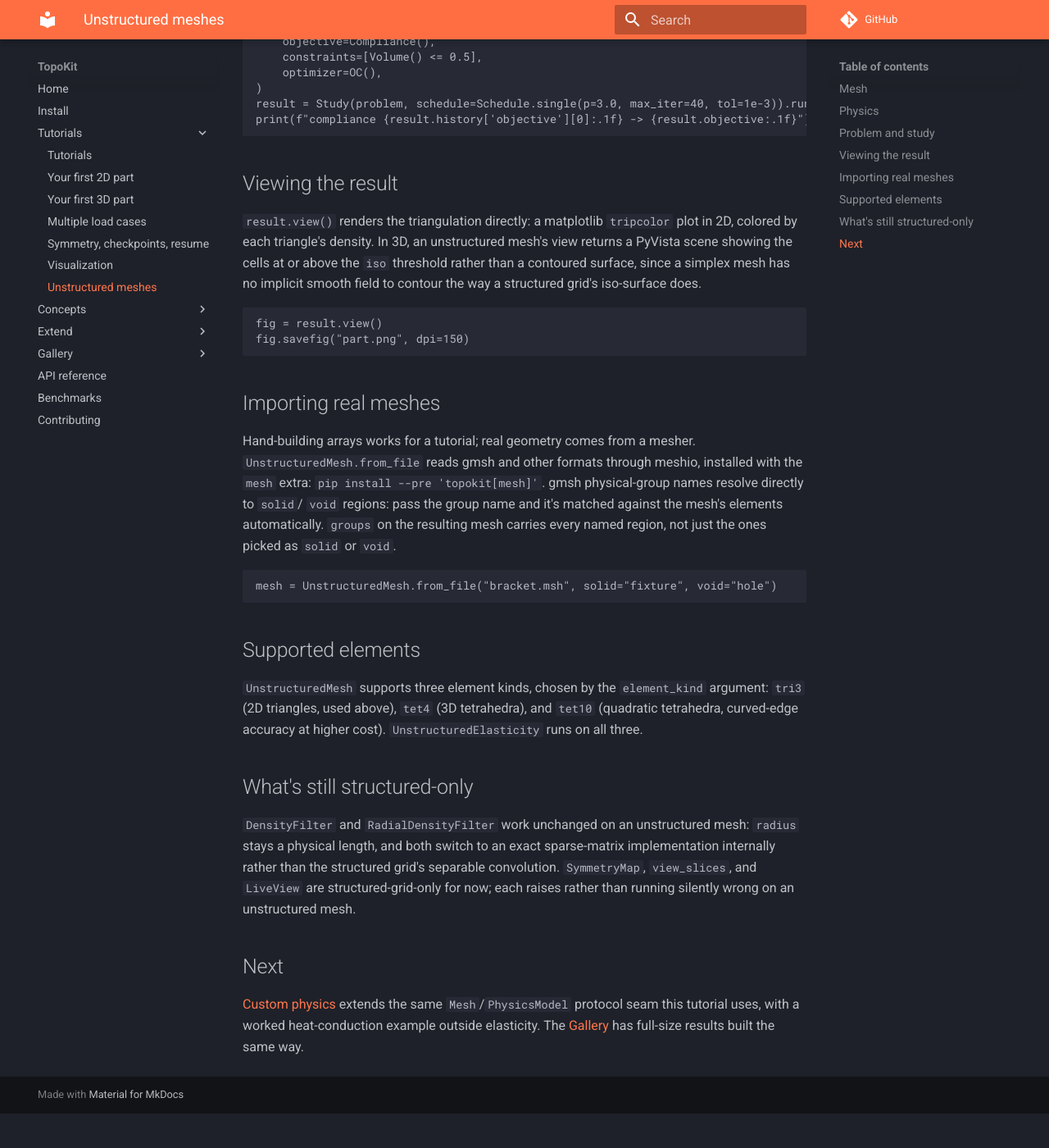
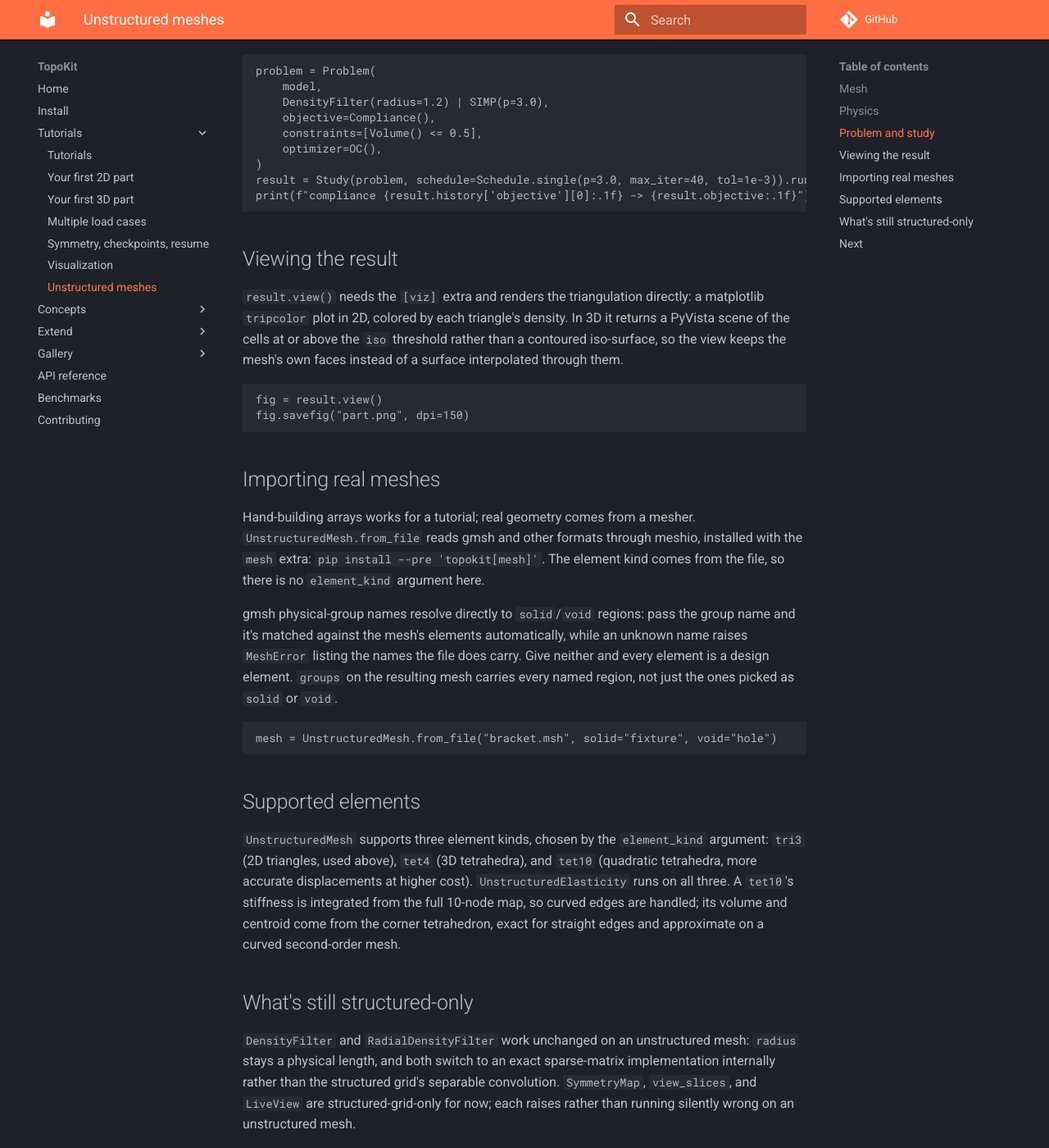
Before and after one commit to UdvardiPeter/topokit, an MkDocs documentation site: the page built from docs/content/tutorials/unstructured.md, in a window 1280 px wide and 1400 px high, scrolled down 1702 px. Shown: the whole window at 82% size. Built offline with MkDocs 1.6.1 and Material for MkDocs 9.7.7, drawn with Linux system fonts in a browser that asks for light colours; comment, search, counter and statistics services are not loaded; before the commit the page ends 3060 px from its top, so only the background shows below that; some of the changed text lies outside the part shown.

Commit message:
Correct the unstructured tutorial's claims
The orientation rule is the first thing a hand-built array trips over, so
state it; element kind, group names and the all-design default are what a
real gmsh file needs. tet10 buys displacement accuracy, not exact
volumes, and the 3D threshold is a choice rather than a limit of simplex
meshes. Custom physics works the PhysicsModel seam, not the Mesh one, and
every gallery page is a structured grid.

Signed-off-by: Peter Udvardi <udvardi.peter98@gmail.com>

````diff
--- a/docs/content/tutorials/unstructured.md
+++ b/docs/content/tutorials/unstructured.md
@@ -15,6 +15,10 @@ numpy arrays, the `Mesh` protocol's minimal case: any tool that produces
 CAD mesher. The triangulated grid below is just an easy in-page example,
 splitting each quad of a regular grid into two triangles so the tutorial
 needs no extra dependency to run.
+
+Connectivity follows VTK node order, and every element needs a positive
+signed area (volume in 3D): a flipped triangle raises `MeshError` naming
+its element id rather than being reoriented silently.
 
 ```python
 import numpy as np
@@ -88,12 +92,11 @@ print(f"compliance {result.history['objective'][0]:.1f} -> {result.objective:.1f
 
 ## Viewing the result
 
-`result.view()` renders the triangulation directly: a matplotlib
-`tripcolor` plot in 2D, colored by each triangle's density. In 3D, an
-unstructured mesh's view returns a PyVista scene showing the cells at or
-above the `iso` threshold rather than a contoured surface, since a simplex
-mesh has no implicit smooth field to contour the way a structured grid's
-iso-surface does.
+`result.view()` needs the `[viz]` extra and renders the triangulation
+directly: a matplotlib `tripcolor` plot in 2D, colored by each triangle's
+density. In 3D it returns a PyVista scene of the cells at or above the
+`iso` threshold rather than a contoured iso-surface, so the view keeps the
+mesh's own faces instead of a surface interpolated through them.
 
 ```python
 fig = result.view()
@@ -105,10 +108,15 @@ fig.savefig("part.png", dpi=150)
 Hand-building arrays works for a tutorial; real geometry comes from a
 mesher. `UnstructuredMesh.from_file` reads gmsh and other formats through
 meshio, installed with the `mesh` extra: `pip install --pre
-'topokit[mesh]'`. gmsh physical-group names resolve directly to `solid`/
-`void` regions: pass the group name and it's matched against the mesh's
-elements automatically. `groups` on the resulting mesh carries every named
-region, not just the ones picked as `solid` or `void`.
+'topokit[mesh]'`. The element kind comes from the file, so there is no
+`element_kind` argument here.
+
+gmsh physical-group names resolve directly to `solid`/`void` regions: pass
+the group name and it's matched against the mesh's elements automatically,
+while an unknown name raises `MeshError` listing the names the file does
+carry. Give neither and every element is a design element. `groups` on the
+resulting mesh carries every named region, not just the ones picked as
+`solid` or `void`.
 
 <!-- no-run -->
 ```python
@@ -119,8 +127,12 @@ mesh = UnstructuredMesh.from_file("bracket.msh", solid="fixture", void="hole")
 
 `UnstructuredMesh` supports three element kinds, chosen by the
 `element_kind` argument: `tri3` (2D triangles, used above), `tet4` (3D
-tetrahedra), and `tet10` (quadratic tetrahedra, curved-edge accuracy at
-higher cost). `UnstructuredElasticity` runs on all three.
+tetrahedra), and `tet10` (quadratic tetrahedra, more accurate
+displacements at higher cost). `UnstructuredElasticity` runs on all three.
+A `tet10`'s stiffness is integrated from the full 10-node map, so curved
+edges are handled; its volume and centroid come from the corner
+tetrahedron, exact for straight edges and approximate on a curved
+second-order mesh.
 
 ## What's still structured-only
 
@@ -133,7 +145,7 @@ wrong on an unstructured mesh.
 
 ## Next
 
-[Custom physics](../extend/custom-physics.md) extends the same
-`Mesh`/`PhysicsModel` protocol seam this tutorial uses, with a worked
-heat-conduction example outside elasticity. The [Gallery](../gallery/index.md)
-has full-size results built the same way.
+[Custom physics](../extend/custom-physics.md) builds on the `PhysicsModel`
+seam `UnstructuredElasticity` sits behind, with a worked heat-conduction
+example outside elasticity. The [Gallery](../gallery/index.md) has
+full-size results from the same pipeline on structured grids.
````
